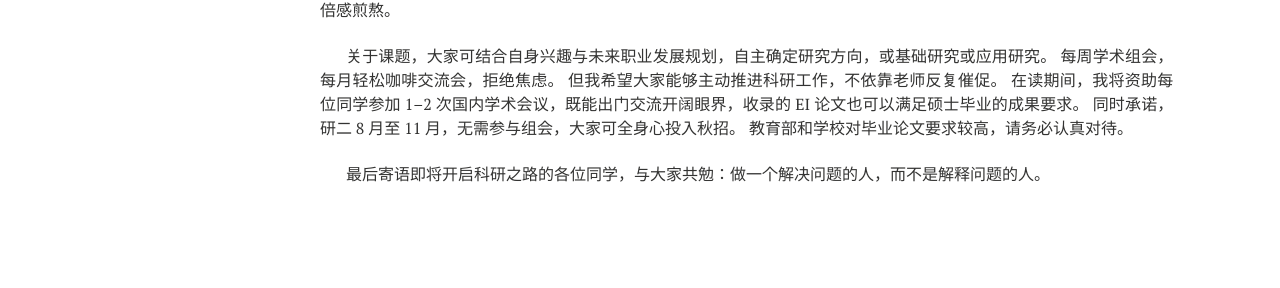
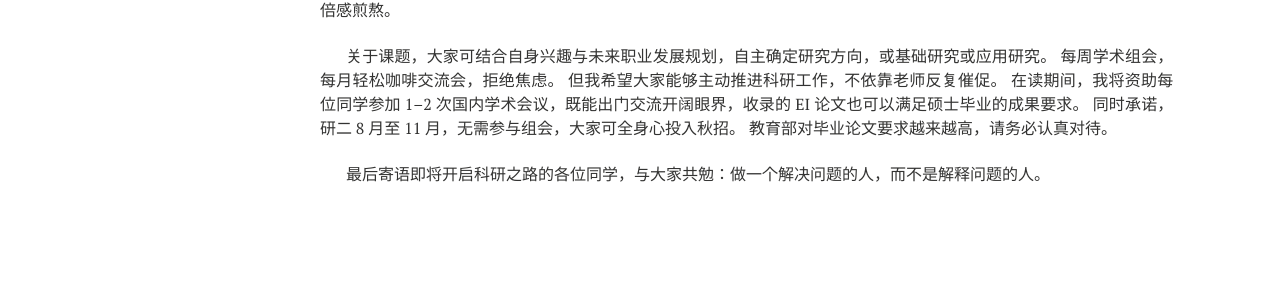
Before and after one commit to xianchaoxiu/xianchaoxiu.github.io, a Jekyll site: the page built from chinese/reading/index.md, in a window 1280 px wide. Shown: the part 1853-2141 px from the top of the page. Built offline with Jekyll 4.4.1, drawn with Linux system fonts in a browser that asks for light colours; nearby versions of some CDN libraries.

Commit message:
Update index.md

```diff
--- a/chinese/reading/index.md
+++ b/chinese/reading/index.md
@@ -90,6 +90,6 @@ share: false
 但我希望大家能够主动推进科研工作，不依靠老师反复催促。
 在读期间，我将资助每位同学参加 1–2 次国内学术会议，既能出门交流开阔眼界，收录的 EI 论文也可以满足硕士毕业的成果要求。
 同时承诺，研二 8 月至 11 月，无需参与组会，大家可全身心投入秋招。
-教育部和学校对毕业论文要求较高，请务必认真对待。<br> <br>
+教育部对毕业论文要求越来越高，请务必认真对待。<br> <br>
 
 最后寄语即将开启科研之路的各位同学，与大家共勉：做一个解决问题的人，而不是解释问题的人。
```
